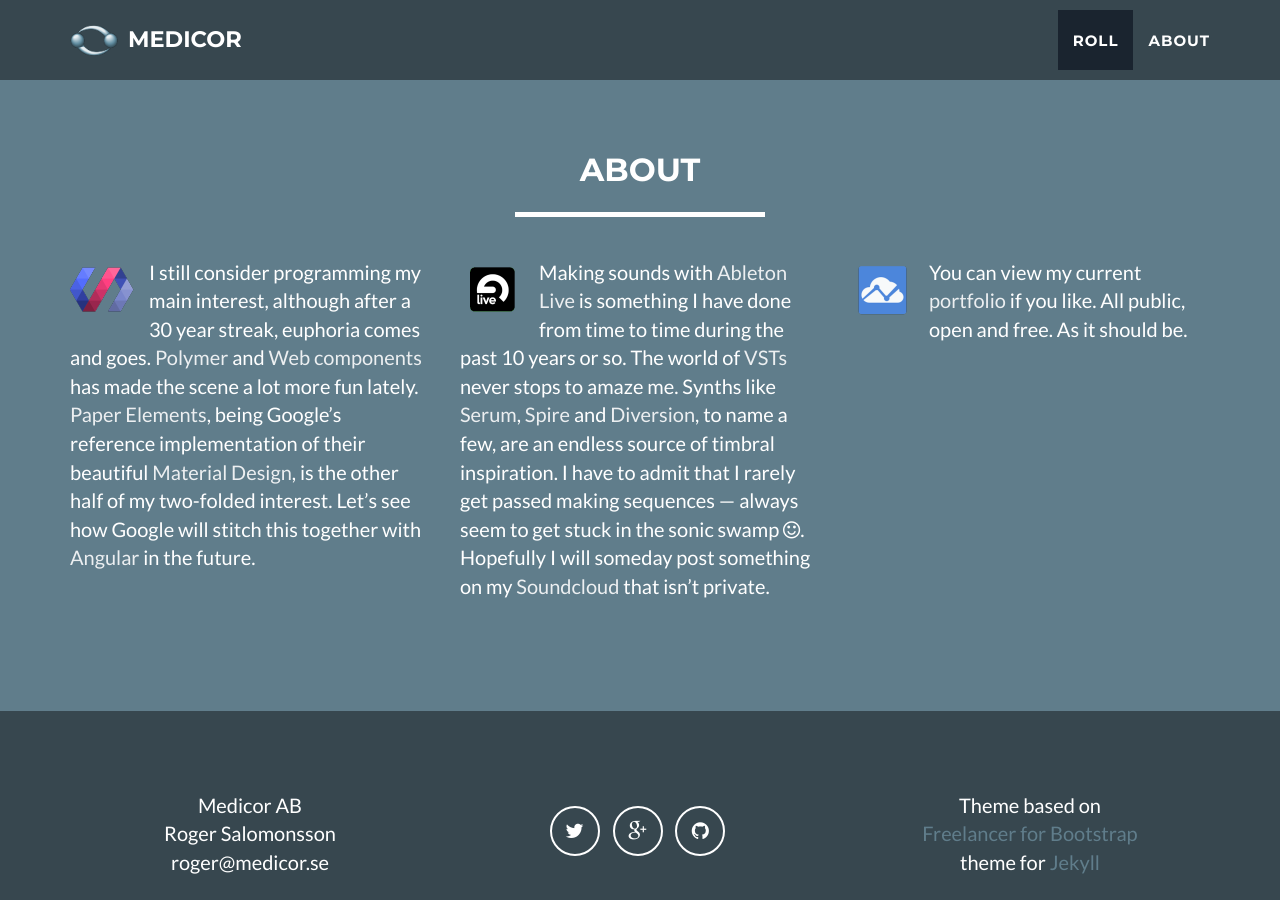
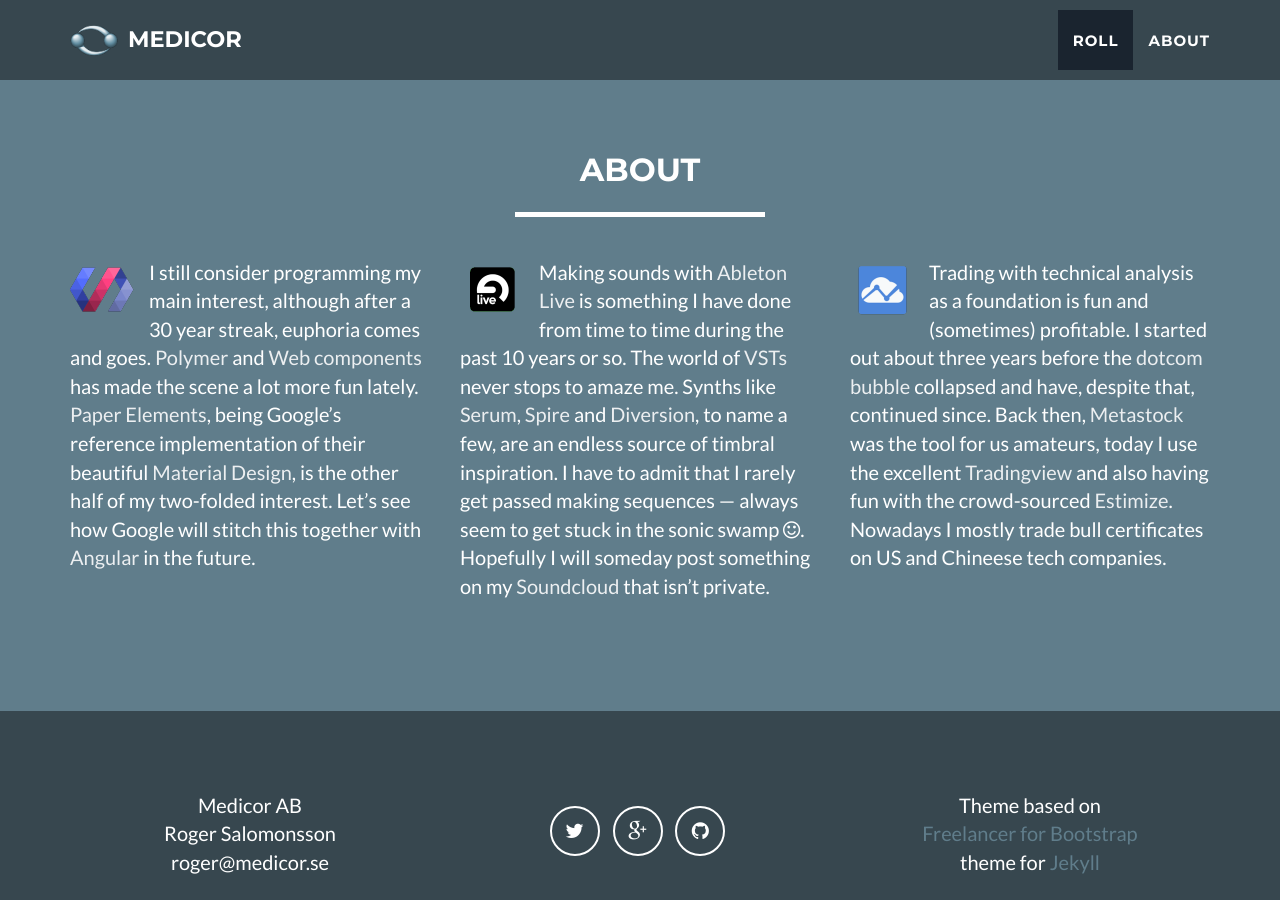
Before and after one commit to medicor/medicor.github.io, a Jekyll site: the page built from index.html, in a window 1280 px wide and 900 px high, scrolled down 1550 px. Built offline with Jekyll 4.4.1, drawn with Linux system fonts in a browser that asks for light colours; Markdown is read by kramdown in place of the engine named in the settings.

Commit message:
Published with https://stackedit.io/

```diff
--- a/_includes/about3.md
+++ b/_includes/about3.md
@@ -1 +1,2 @@
-<a href="https://www.tradingview.com/"><img src="/img/logo-tradingview.png" style="float: left; margin: 0px 15px 15px 0px"></a>You can view my current [portfolio](https://www.tradingview.com/chart/eO0kdePX/) if you like. All public, open and free. As it should be.
+<a href="https://www.tradingview.com/"><img src="/img/logo-tradingview.png" style="float: left; margin: 0px 15px 15px 0px"></a>
+Trading with technical analysis as a foundation is fun and (sometimes) profitable. I started out about three years before the [dotcom bubble](http://www.investopedia.com/terms/d/dotcom-bubble.asp) collapsed and have, despite that, continued since. Back then, [Metastock](http://www.metastock.com/) was the tool for us amateurs, today I use the excellent [Tradingview](https://www.tradingview.com/chart/eO0kdePX/) and also having fun with the crowd-sourced [Estimize](https://www.estimize.com/users/analyst_9514914). Nowadays I mostly trade bull certificates on US and Chineese tech companies.
```
